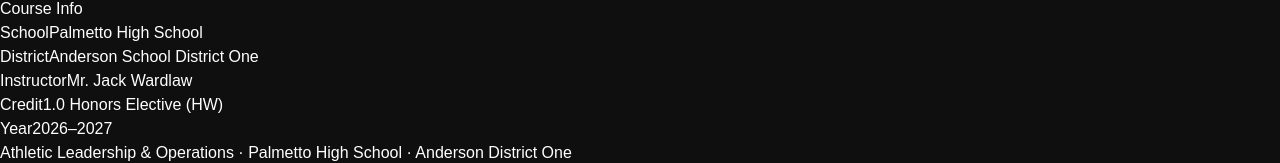
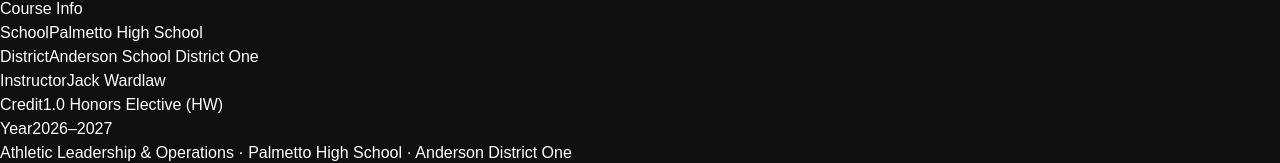
Before and after one commit to jmackwardlaw/athletic-leadership-site, a React (Vite) app: page /about in a window 1280 px wide. Shown: the part 8007-8170 px from the top of the page. Built offline with nearby package versions, Linux system fonts and the light colour scheme.

Commit message:
Update Footer.tsx

```diff
--- a/src/components/Footer.tsx
+++ b/src/components/Footer.tsx
@@ -55,7 +55,7 @@
               {[
                 ['School', 'Palmetto High School'],
                 ['District', 'Anderson School District One'],
-                ['Instructor', 'Mr. Jack Wardlaw'],
+                ['Instructor', 'Jack Wardlaw'],
                 ['Credit', '1.0 Honors Elective (HW)'],
                 ['Year', '2026–2027'],
               ].map(([label, val]) => (
```
